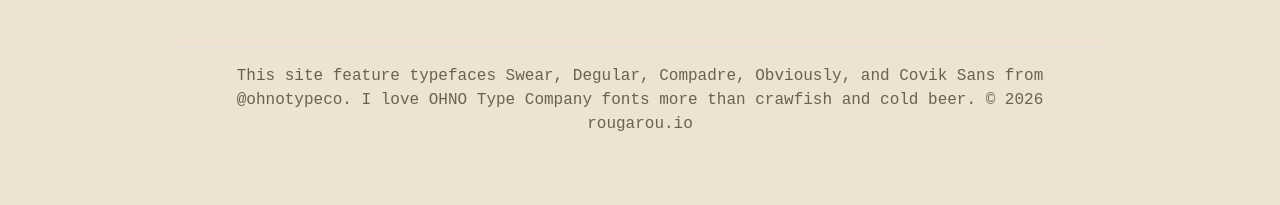
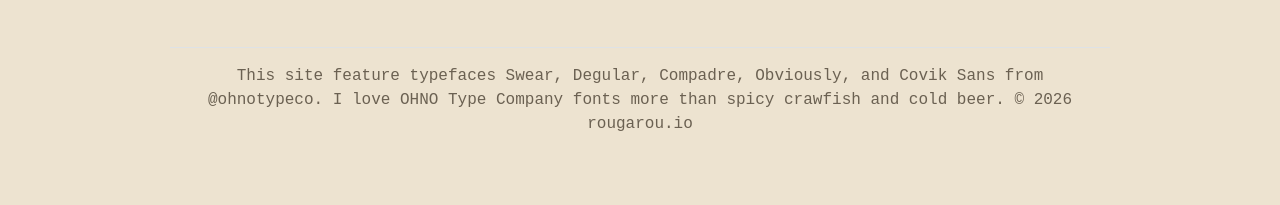
Before and after one commit to beauregardhenry/rougarou, a Jekyll site: the page built from by/beau-henry.md, in a window 1280 px wide. Shown: the part 1933-2138 px from the top of the page. Built offline with Jekyll 4.4.1, drawn with Linux system fonts in a browser that asks for light colours; some web fonts are replaced.

Commit message:
shout out OHNO Type Co

```diff
--- a/_layouts/default.html
+++ b/_layouts/default.html
@@ -28,7 +28,7 @@
         <footer class="py-2 my-2">
           <p class="text-body-secondary">
             This site feature typefaces Swear, Degular, Compadre, Obviously, and Covik Sans from @ohnotypeco.
-            I love OHNO Type Company fonts more than crawfish and cold beer.
+            I love OHNO Type Company fonts more than spicy crawfish and cold beer.
 
             © 2026 rougarou.io
           </p>
```
